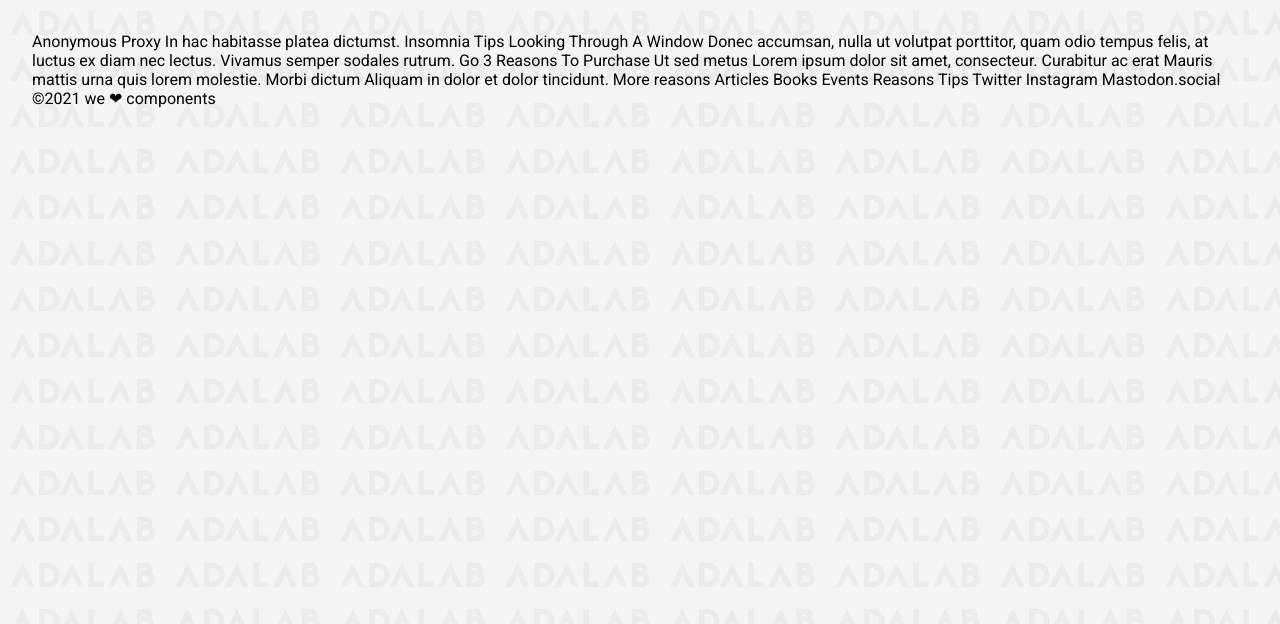
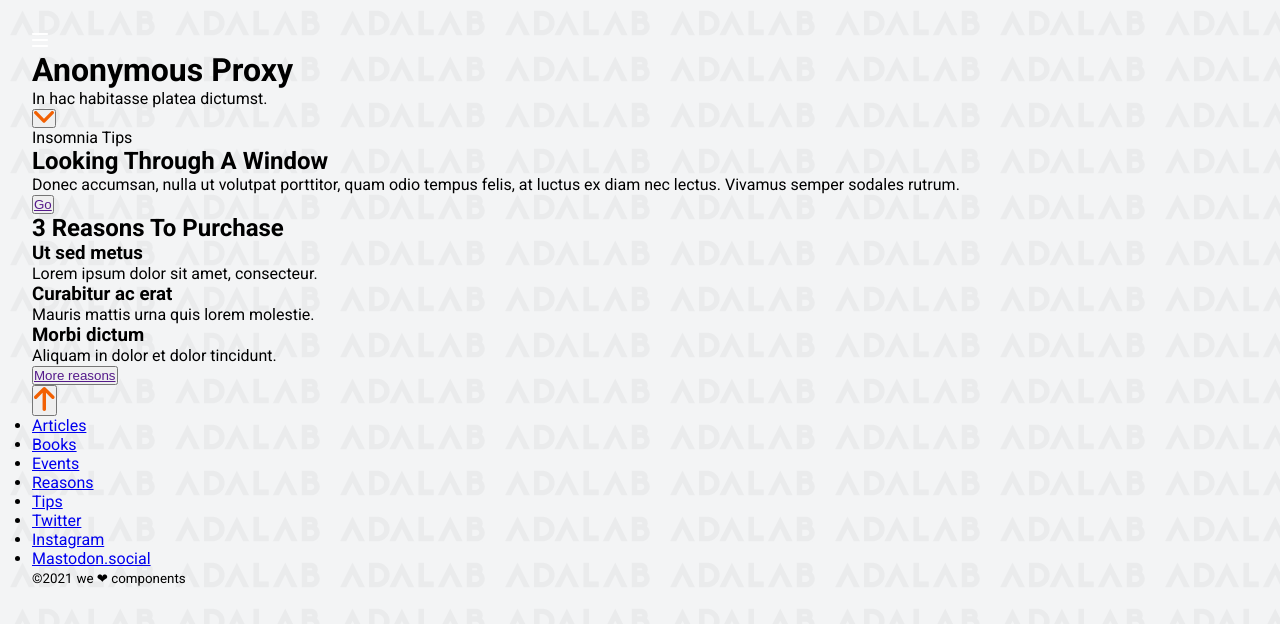
Before and after one commit to Adalab/modulo-1-evaluacion-final-vtendero, a website: page src/html/index.html in a window 1280 px wide. Drawn offline with nearby package versions, Linux system fonts and the light colour scheme; files that its build step writes are made by us from their sources; files whose address does not match are found by name.

Commit message:
add html structure

```diff
--- a/src/html/index.html
+++ b/src/html/index.html
@@ -12,44 +12,107 @@
 </head>
 
 <body>
-  Anonymous Proxy
-  In hac habitasse platea dictumst.
+  <div>
+    <header id="start">
+      <nav>
+        <a href="https://adalab.es/" target="_blank" title="Menu">
+          <img src="./assets/images/icons/ico-menu.svg" alt="Menu" title="Menu">
+        </a>
+      </nav>
 
-  Insomnia Tips
-  Looking Through A Window
-  Donec accumsan, nulla ut volutpat porttitor, quam odio tempus felis, at luctus ex diam nec lectus. Vivamus semper
-  sodales rutrum.
+      <div>
+        <div>
+          <h1>Anonymous Proxy</h1>
+          <p>In hac habitasse platea dictumst.</p>
+        </div>
+        <button>
+          <a href="./index.html/#section3ReasonsToPurchase">
+            <img src="./assets/images/icons/ico-scroll-down.svg" alt="Go to section: 3 Reasons To Purchase" title="Go to section: 3 Reasons To Purchase">
+          </a>
+        </button>
+      </div>
+    </header>
 
-  Go
+    <main>
+      <section>
+        <p>Insomnia Tips</p>
+        <h2>Looking Through A Window</h2>
+        <p>Donec accumsan, nulla ut volutpat porttitor, quam odio tempus felis, at luctus ex diam nec lectus. Vivamus
+          semper sodales rutrum.</p>
+        <button>
+          <a href="" title="Go">Go</a>
+        </button>
+      </section>
 
-  3 Reasons To Purchase
+      <section id="section3ReasonsToPurchase">
+        <h2 >3 Reasons To Purchase</h2>
 
-  Ut sed metus
-  Lorem ipsum dolor sit amet, consecteur.
+        <article>
+          <h3>Ut sed metus</h3>
+          <p>Lorem ipsum dolor sit amet, consecteur.</p>
+        </article>
 
-  Curabitur ac erat
-  Mauris mattis urna quis lorem molestie.
+        <article>
+          <h3>Curabitur ac erat</h3>
+          <p>Mauris mattis urna quis lorem molestie.</p>
+        </article>
 
-  Morbi dictum
-  Aliquam in dolor et dolor tincidunt.
+        <article>
+          <h3>Morbi dictum</h3>
+          <p>Aliquam in dolor et dolor tincidunt.</p>
+        </article>
 
-  More reasons
+        <button>
+          <a href="" title="More reasons">More reasons</a>
+        </button>
+      </section>
+    </main>
 
-  Articles
-  Books
-  Events
-  Reasons
-  Tips
+    <footer>
+      <button>
+          <a href="./index.html#start">
+            <img src="./assets/images/icons/ico-arrow.svg" alt="Go up to start" title="Go up to start">
+          </a>
+      </button>
 
-  Twitter
-  Instagram
-  Mastodon.social
+      <nav>
+        <ul>
+          <li>
+            <a href="https://adalab.es/" target="_blank" title="Articles">Articles</a>
+          </li>
+          <li>
+            <a href="https://adalab.es/" target="_blank" title="Books">Books</a>
+          </li>
+          <li>
+            <a href="https://adalab.es/" target="_blank" title="Events">Events</a>
+          </li>
+          <li>
+            <a href="https://adalab.es/" target="_blank" title="Reasons">Reasons</a>
+          </li>
+          <li>
+            <a href="https://adalab.es/" target="_blank" title="Tips">Tips</a>
+          </li>
+        </ul>
 
-  ©2021
-  we ❤︎ components
+        <ul>
+          <li>
+            <a href="https://adalab.es/" target="_blank" title="Twitter">Twitter</a>
+          </li>
+          <li>
+            <a href="https://adalab.es/" target="_blank" title="Instagram">Instagram</a>
+          </li>
+          <li>
+            <a href="https://adalab.es/" target="_blank" title="Mastodon.social">Mastodon.social</a>
+          </li>
+        </ul>
+      </nav>
+
+      <div>
+        <small>©2021</small>
+        <small>we ❤︎ components</small>
+      </div>
+    </footer>
+  </div>
 </body>
 
-
-
-
 </html>
```
Also changed, not shown: src/images/icons/ico-arrow.svg (renamed from src/images/ico-arrow.svg), src/images/icons/ico-menu.svg (renamed from src/images/ico-menu.svg), src/images/icons/ico-scroll-down.svg (renamed from src/images/ico-scroll-down.svg).
